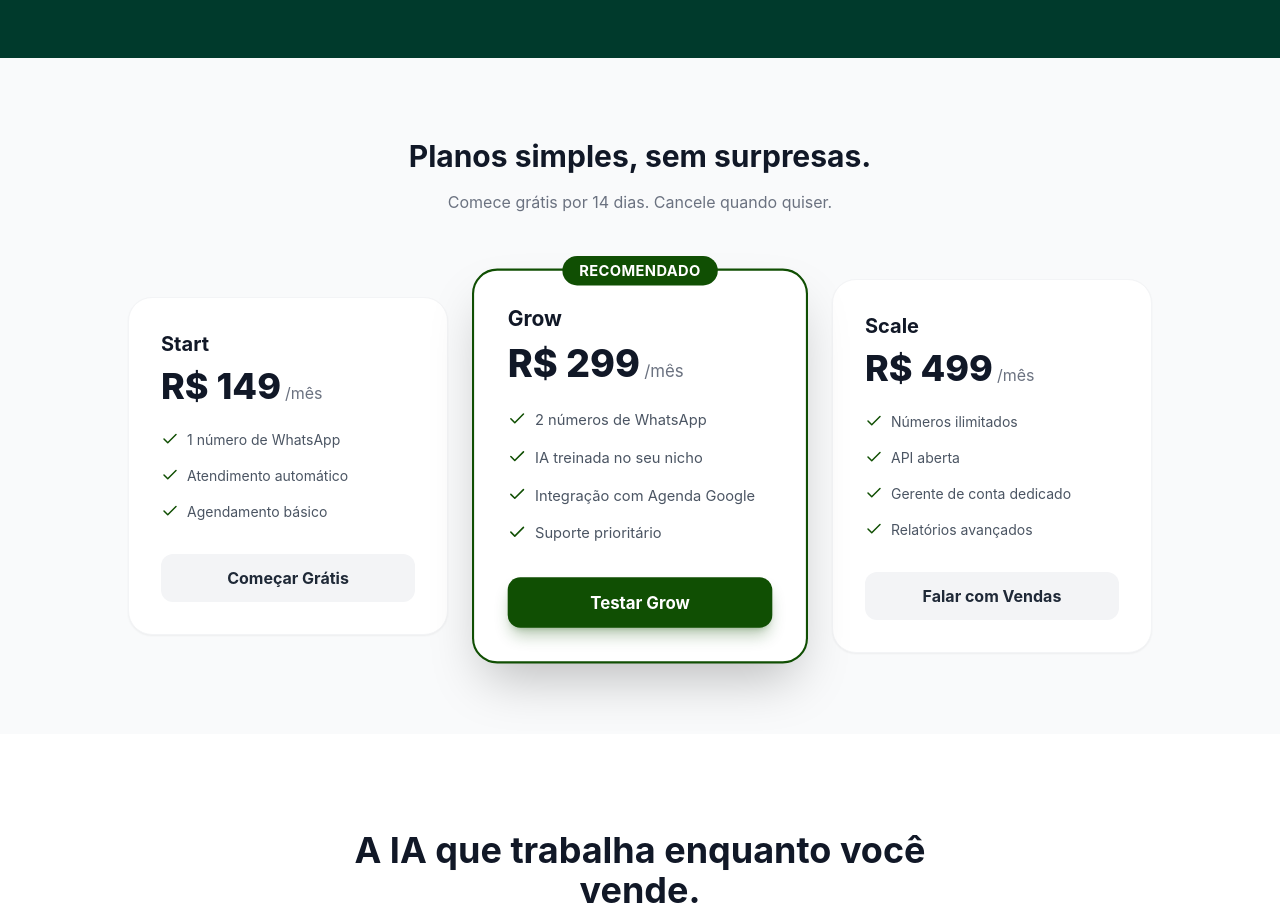
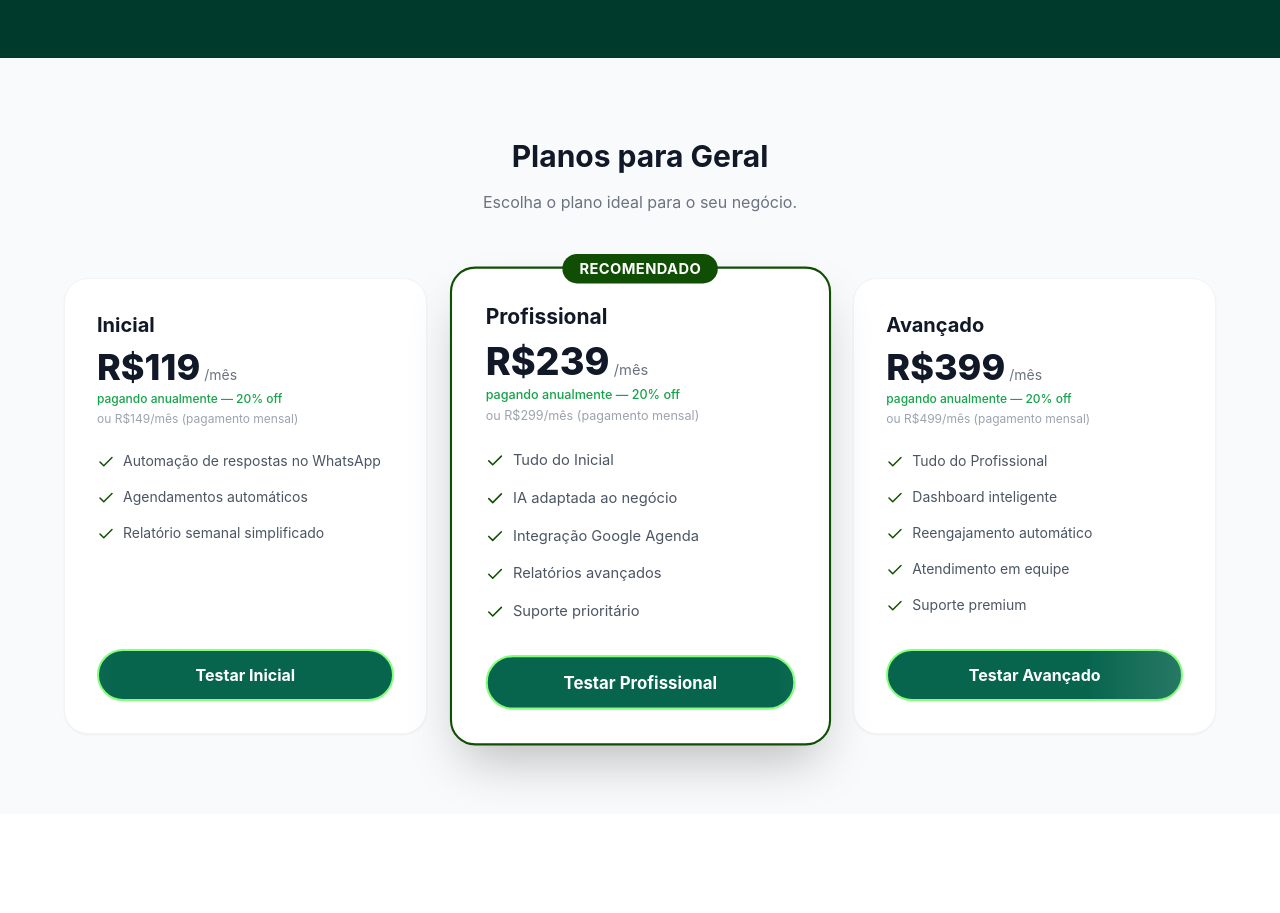
Before and after one commit to desousajhonny/otizap-webapp, a React (Vite) app: page / in a window 1280 px wide. Shown: the part 1700-2613 px from the top of the page. Built offline with nearby package versions, Linux system fonts and the light colour scheme.

Commit message:
ajuste dos cards dos planos

```diff
--- a/src/App.jsx
+++ b/src/App.jsx
@@ -44,7 +44,7 @@ function App() {
         <HowItWorks niche={currentNiche} />
       </div>
       {/* <SocialProof niche={currentNiche} /> */}
-      <Pricing />
+      <Pricing niche={currentNiche} />
       <FinalCTA />
       <Footer />
     </Layout>
--- a/src/components/Pricing.jsx
+++ b/src/components/Pricing.jsx
@@ -1,81 +1,68 @@
 import React from 'react';
 import { Check } from 'lucide-react';
 
-const Pricing = () => {
-    const plans = [
-        {
-            name: 'Start',
-            price: 'R$ 149',
-            period: '/mês',
-            features: ['1 número de WhatsApp', 'Atendimento automático', 'Agendamento básico'],
-            highlight: false,
-            buttonText: 'Começar Grátis'
-        },
-        {
-            name: 'Grow',
-            price: 'R$ 299',
-            period: '/mês',
-            features: ['2 números de WhatsApp', 'IA treinada no seu nicho', 'Integração com Agenda Google', 'Suporte prioritário'],
-            highlight: true,
-            buttonText: 'Testar Grow'
-        },
-        {
-            name: 'Scale',
-            price: 'R$ 499',
-            period: '/mês',
-            features: ['Números ilimitados', 'API aberta', 'Gerente de conta dedicado', 'Relatórios avançados'],
-            highlight: false,
-            buttonText: 'Falar com Vendas'
-        }
-    ];
+const Pricing = ({ niche }) => {
+    const plans = niche.pricing || [];
 
     return (
         <section className="py-20 px-6 bg-gray-50">
-            <div className="max-w-5xl mx-auto">
+            <div className="max-w-6xl mx-auto">
                 <div className="text-center mb-16">
                     <h2 className="text-3xl font-bold text-gray-900 mb-4">
-                        Planos simples, sem surpresas.
+                        Planos para {niche.name}
                     </h2>
                     <p className="text-gray-500">
-                        Comece grátis por 14 dias. Cancele quando quiser.
+                        Escolha o plano ideal para o seu negócio.
                     </p>
                 </div>
 
-                <div className="grid grid-cols-1 md:grid-cols-3 gap-8 items-center">
+                <div className="grid grid-cols-1 md:grid-cols-3 gap-8 items-start">
                     {plans.map((plan, index) => (
                         <div
                             key={index}
-                            className={`relative p-8 rounded-3xl transition-all duration-300 ${plan.highlight
-                                    ? 'bg-white shadow-2xl border-2 border-primary scale-105 z-10'
-                                    : 'bg-white shadow-sm border border-gray-100 hover:shadow-md'
+                            className={`relative p-8 rounded-3xl transition-all duration-300 flex flex-col h-full ${plan.highlight
+                                ? 'bg-white shadow-2xl border-2 border-primary scale-105 z-10'
+                                : 'bg-white shadow-sm border border-gray-100 hover:shadow-md'
                                 }`}
                         >
                             {plan.highlight && (
-                                <div className="absolute top-0 left-1/2 transform -translate-x-1/2 -translate-y-1/2 bg-primary text-white px-4 py-1 rounded-full text-sm font-bold uppercase tracking-wide">
+                                <div className="absolute top-0 left-1/2 transform -translate-x-1/2 -translate-y-1/2 bg-primary text-white px-4 py-1 rounded-full text-sm font-bold uppercase tracking-wide whitespace-nowrap">
                                     Recomendado
                                 </div>
                             )}
 
                             <h3 className="text-xl font-bold text-gray-900 mb-2">{plan.name}</h3>
-                            <div className="flex items-baseline mb-6">
-                                <span className="text-4xl font-extrabold text-gray-900">{plan.price}</span>
-                                <span className="text-gray-500 ml-1">{plan.period}</span>
+
+                            <div className="mb-6">
+                                <div className="flex items-baseline">
+                                    <span className="text-4xl font-extrabold text-gray-900">{plan.price}</span>
+                                    <span className="text-gray-500 ml-1 text-sm">{plan.period}</span>
+                                </div>
+                                <p className="text-xs text-green-600 font-medium mt-1">
+                                    {plan.annualDiscount}
+                                </p>
+                                <p className="text-xs text-gray-400 mt-1">
+                                    {plan.normalPrice}
+                                </p>
                             </div>
 
-                            <ul className="space-y-4 mb-8">
+                            <ul className="space-y-4 mb-8 flex-grow">
                                 {plan.features.map((feature, i) => (
                                     <li key={i} className="flex items-start text-gray-600 text-sm">
-                                        <Check size={18} className="text-primary mr-2 flex-shrink-0" />
+                                        <Check size={18} className="text-primary mr-2 flex-shrink-0 mt-0.5" />
                                         {feature}
                                     </li>
                                 ))}
                             </ul>
 
                             <button
-                                className={`w-full py-3 px-6 rounded-xl font-bold transition-colors ${plan.highlight
-                                        ? 'bg-primary hover:bg-primary-dark text-white shadow-lg shadow-primary/30'
-                                        : 'bg-gray-100 hover:bg-gray-200 text-gray-800'
-                                    }`}
+                                className="w-full py-3 px-6 font-bold transition-all mt-auto text-white btn-shimmer hover:scale-105"
+                                style={{
+                                    borderRadius: '100px',
+                                    border: '2px solid #84FE7B',
+                                    background: '#07654E',
+                                    '--shimmer-delay': `${index * 0.5}s`
+                                }}
                             >
                                 {plan.buttonText}
                             </button>
--- a/src/data/niches.js
+++ b/src/data/niches.js
@@ -40,7 +40,39 @@ export const niches = {
             author: "Carlos M.",
             role: "Empreendedor",
             metric: "+1.200 conversas/mês"
-        }
+        },
+        pricing: [
+            {
+                name: "Inicial",
+                price: "R$119",
+                period: "/mês",
+                annualDiscount: "pagando anualmente — 20% off",
+                normalPrice: "ou R$149/mês (pagamento mensal)",
+                features: ["Automação de respostas no WhatsApp", "Agendamentos automáticos", "Relatório semanal simplificado"],
+                highlight: false,
+                buttonText: "Testar Inicial"
+            },
+            {
+                name: "Profissional",
+                price: "R$239",
+                period: "/mês",
+                annualDiscount: "pagando anualmente — 20% off",
+                normalPrice: "ou R$299/mês (pagamento mensal)",
+                features: ["Tudo do Inicial", "IA adaptada ao negócio", "Integração Google Agenda", "Relatórios avançados", "Suporte prioritário"],
+                highlight: true,
+                buttonText: "Testar Profissional"
+            },
+            {
+                name: "Avançado",
+                price: "R$399",
+                period: "/mês",
+                annualDiscount: "pagando anualmente — 20% off",
+                normalPrice: "ou R$499/mês (pagamento mensal)",
+                features: ["Tudo do Profissional", "Dashboard inteligente", "Reengajamento automático", "Atendimento em equipe", "Suporte premium"],
+                highlight: false,
+                buttonText: "Testar Avançado"
+            }
+        ]
     },
     real_estate: {
         id: 'real_estate',
@@ -81,7 +113,39 @@ export const niches = {
             author: "Ana Souza",
             role: "Corretora de Imóveis",
             metric: "+45 visitas agendadas/mês"
-        }
+        },
+        pricing: [
+            {
+                name: "Inicial",
+                price: "R$119",
+                period: "/mês",
+                annualDiscount: "pagando anualmente — 20% off",
+                normalPrice: "ou R$149/mês (pagamento mensal)",
+                features: ["Resposta instantânea no WhatsApp", "Agendamento automático de visitas", "Relatório semanal simplificado"],
+                highlight: false,
+                buttonText: "Testar Inicial"
+            },
+            {
+                name: "Profissional",
+                price: "R$239",
+                period: "/mês",
+                annualDiscount: "pagando anualmente — 20% off",
+                normalPrice: "ou R$299/mês (pagamento mensal)",
+                features: ["Tudo do Inicial", "Listagem de imóveis com fotos e links", "Portfólio profissional integrado", "Segmentação de leads", "Relatório semanal avançado"],
+                highlight: true,
+                buttonText: "Testar Profissional"
+            },
+            {
+                name: "Avançado",
+                price: "R$399",
+                period: "/mês",
+                annualDiscount: "pagando anualmente — 20% off",
+                normalPrice: "ou R$499/mês (pagamento mensal)",
+                features: ["Tudo do Profissional", "Dashboard de resultados", "Adição de imóveis via WhatsApp", "Assistente de conversão inteligente", "Suporte prioritário"],
+                highlight: false,
+                buttonText: "Testar Avançado"
+            }
+        ]
     },
     beauty: {
         id: 'beauty',
@@ -122,7 +186,39 @@ export const niches = {
             author: "Juliana R.",
             role: "Dona de Salão",
             metric: "Agenda 100% preenchida"
-        }
+        },
+        pricing: [
+            {
+                name: "Inicial",
+                price: "R$119",
+                period: "/mês",
+                annualDiscount: "pagando anualmente — 20% off",
+                normalPrice: "ou R$149/mês (pagamento mensal)",
+                features: ["Respostas automáticas no WhatsApp", "Confirmação e lembrete de horários", "Relatório semanal simplificado"],
+                highlight: false,
+                buttonText: "Testar Inicial"
+            },
+            {
+                name: "Profissional",
+                price: "R$239",
+                period: "/mês",
+                annualDiscount: "pagando anualmente — 20% off",
+                normalPrice: "ou R$299/mês (pagamento mensal)",
+                features: ["Tudo do Inicial", "IA treinada para salões", "Agenda inteligente integrada ao Google", "Segmentação de clientes", "Relatório semanal avançado"],
+                highlight: true,
+                buttonText: "Testar Profissional"
+            },
+            {
+                name: "Avançado",
+                price: "R$399",
+                period: "/mês",
+                annualDiscount: "pagando anualmente — 20% off",
+                normalPrice: "ou R$499/mês (pagamento mensal)",
+                features: ["Tudo do Profissional", "Dashboard de resultados", "Reativação automática de clientes", "Assistente de fidelização", "Suporte prioritário"],
+                highlight: false,
+                buttonText: "Testar Avançado"
+            }
+        ]
     },
     health: {
         id: 'health',
@@ -163,7 +259,39 @@ export const niches = {
             author: "Dr. Paulo",
             role: "Dentista",
             metric: "Zero atrasos na agenda"
-        }
+        },
+        pricing: [
+            {
+                name: "Inicial",
+                price: "R$119",
+                period: "/mês",
+                annualDiscount: "pagando anualmente — 20% off",
+                normalPrice: "ou R$149/mês (pagamento mensal)",
+                features: ["Agendamento automático no WhatsApp", "Confirmação e lembrete de consultas", "Relatório semanal simplificado"],
+                highlight: false,
+                buttonText: "Testar Inicial"
+            },
+            {
+                name: "Profissional",
+                price: "R$239",
+                period: "/mês",
+                annualDiscount: "pagando anualmente — 20% off",
+                normalPrice: "ou R$299/mês (pagamento mensal)",
+                features: ["Tudo do Inicial", "IA treinada para atendimento médico", "Integração Google Agenda", "Segmentação de pacientes", "Relatório semanal avançado"],
+                highlight: true,
+                buttonText: "Testar Profissional"
+            },
+            {
+                name: "Avançado",
+                price: "R$399",
+                period: "/mês",
+                annualDiscount: "pagando anualmente — 20% off",
+                normalPrice: "ou R$499/mês (pagamento mensal)",
+                features: ["Tudo do Profissional", "Dashboard de desempenho", "Adição rápida de consultas via WhatsApp", "Assistente de confirmação e follow-up", "Suporte prioritário"],
+                highlight: false,
+                buttonText: "Testar Avançado"
+            }
+        ]
     },
     other: {
         id: 'other',
@@ -204,6 +332,38 @@ export const niches = {
             author: "Maria S.",
             role: "Empresária",
             metric: "Mais tempo livre"
-        }
+        },
+        pricing: [
+            {
+                name: "Inicial",
+                price: "R$119",
+                period: "/mês",
+                annualDiscount: "pagando anualmente — 20% off",
+                normalPrice: "ou R$149/mês (pagamento mensal)",
+                features: ["Automação de respostas no WhatsApp", "Agendamentos automáticos", "Relatório semanal simplificado"],
+                highlight: false,
+                buttonText: "Testar Inicial"
+            },
+            {
+                name: "Profissional",
+                price: "R$239",
+                period: "/mês",
+                annualDiscount: "pagando anualmente — 20% off",
+                normalPrice: "ou R$299/mês (pagamento mensal)",
+                features: ["Tudo do Inicial", "IA adaptada ao negócio", "Integração Google Agenda", "Relatórios avançados", "Suporte prioritário"],
+                highlight: true,
+                buttonText: "Testar Profissional"
+            },
+            {
+                name: "Avançado",
+                price: "R$399",
+                period: "/mês",
+                annualDiscount: "pagando anualmente — 20% off",
+                normalPrice: "ou R$499/mês (pagamento mensal)",
+                features: ["Tudo do Profissional", "Dashboard inteligente", "Reengajamento automático", "Atendimento em equipe", "Suporte premium"],
+                highlight: false,
+                buttonText: "Testar Avançado"
+            }
+        ]
     }
 };
--- a/src/index.css
+++ b/src/index.css
@@ -7,10 +7,17 @@
     scroll-behavior: smooth;
     -webkit-tap-highlight-color: transparent;
   }
+
   body {
     @apply text-gray-600 antialiased bg-white;
   }
-  h1, h2, h3, h4, h5, h6 {
+
+  h1,
+  h2,
+  h3,
+  h4,
+  h5,
+  h6 {
     @apply text-gray-900 font-bold;
   }
 }
@@ -23,13 +30,12 @@
   .btn-shimmer::before {
     content: '';
     @apply absolute top-0 left-[-100%] w-full h-full;
-    background: linear-gradient(
-      90deg,
-      transparent,
-      rgba(255, 255, 255, 0.2),
-      transparent
-    );
+    background: linear-gradient(90deg,
+        transparent,
+        rgba(255, 255, 255, 0.2),
+        transparent);
     animation: shimmer 2s infinite;
+    animation-delay: var(--shimmer-delay, 0s);
   }
 }
 
@@ -37,6 +43,7 @@
   0% {
     left: -100%;
   }
+
   100% {
     left: 100%;
   }
```
